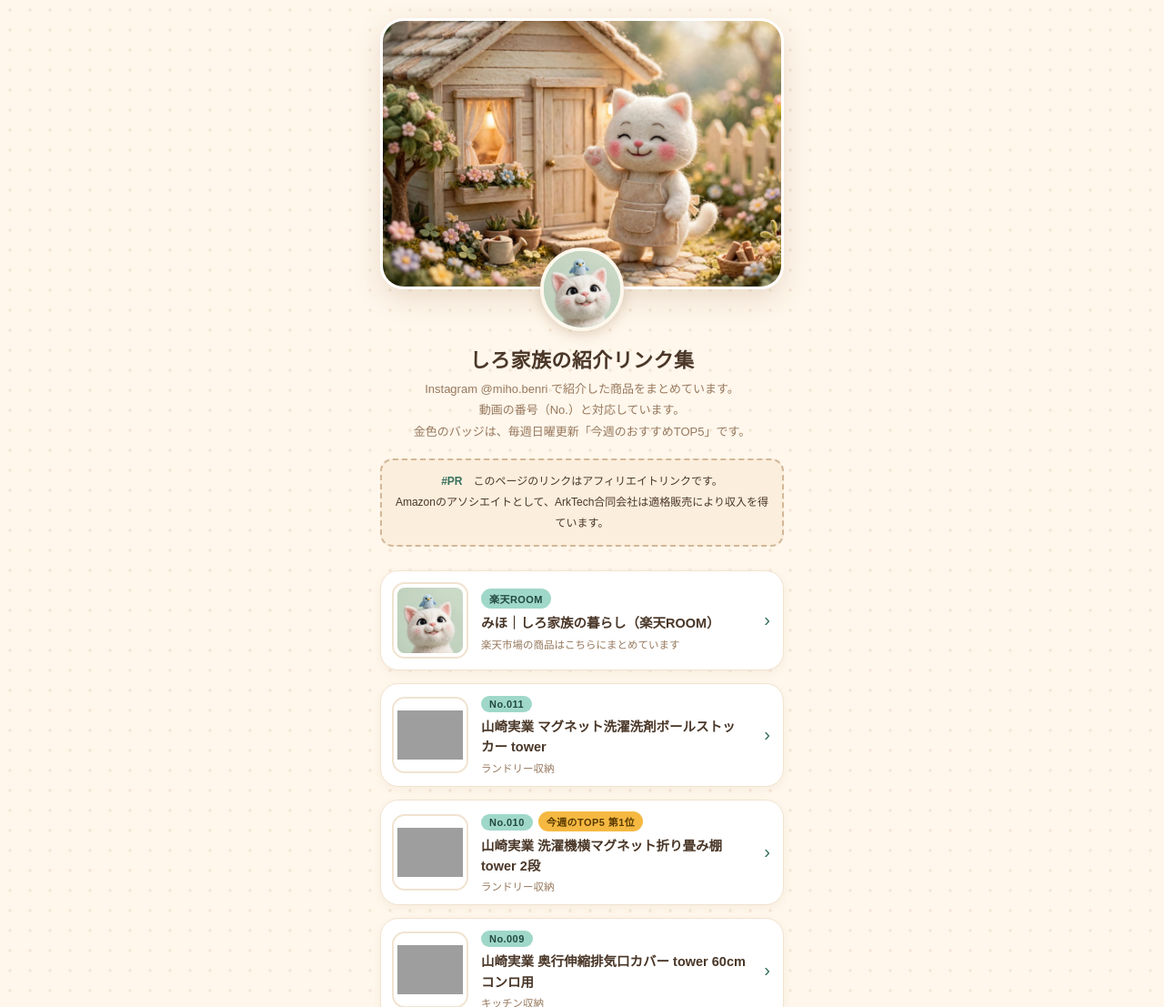
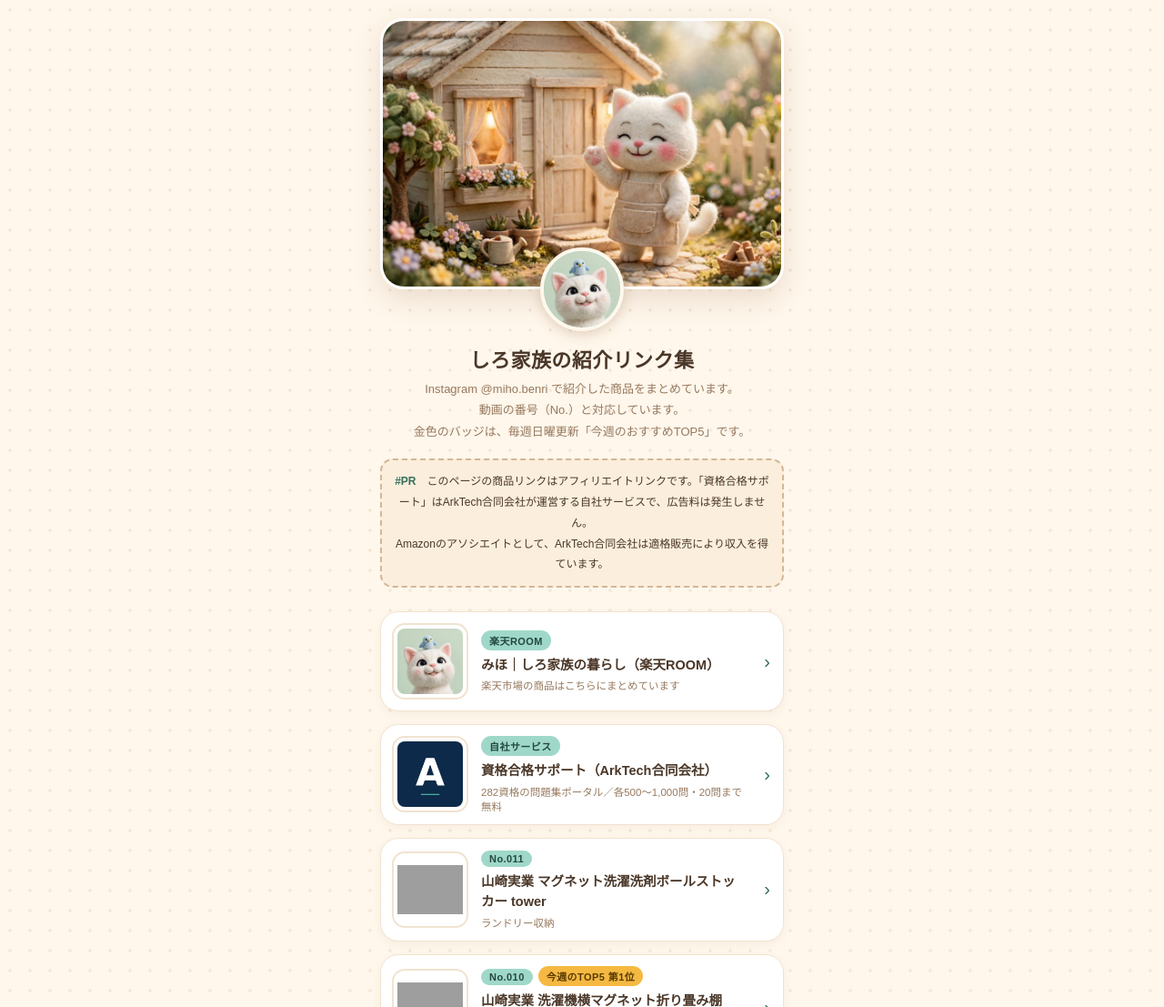
Before and after one commit to takayuki0621ota-spec/arktech-site, a plain HTML site: page links.html in a window 1280 px wide. Shown: the top 1107 px of the page at 91% size. Drawn offline with Linux system fonts and the light colour scheme; grey boxes are pictures that could not be loaded.

Commit message:
リンク集ページに自社サービス（資格合格サポート）カードを追加

```diff
--- a/links.html
+++ b/links.html
@@ -81,7 +81,7 @@
     <h1>しろ家族の紹介リンク集</h1>
     <p class="who">Instagram @miho.benri で紹介した商品をまとめています。<br>動画の番号（No.）と対応しています。<br>金色のバッジは、毎週日曜更新「今週のおすすめTOP5」です。</p>
     <div class="pr">
-      <b>#PR</b>　このページのリンクはアフィリエイトリンクです。<br>
+      <b>#PR</b>　このページの商品リンクはアフィリエイトリンクです。「資格合格サポート」はArkTech合同会社が運営する自社サービスで、広告料は発生しません。<br>
       Amazonのアソシエイトとして、ArkTech合同会社は適格販売により収入を得ています。
     </div>
   </header>
@@ -90,6 +90,11 @@
     <a class="card" href="https://room.rakuten.co.jp/shirokazoku/items" target="_blank" rel="nofollow sponsored noopener">
       <img class="thumb" src="icon.jpg" alt="" loading="lazy">
       <span class="meta"><span class="no">楽天ROOM</span><span class="name">みほ｜しろ家族の暮らし（楽天ROOM）</span><span class="cat">楽天市場の商品はこちらにまとめています</span></span>
+      <span class="arrow">›</span>
+    </a>
+    <a class="card" href="https://arktech-store.com/" target="_blank" rel="noopener">
+      <img class="thumb" src="arktech_academy_icon.png" alt="" loading="lazy">
+      <span class="meta"><span class="no">自社サービス</span><span class="name">資格合格サポート（ArkTech合同会社）</span><span class="cat">282資格の問題集ポータル／各500〜1,000問・20問まで無料</span></span>
       <span class="arrow">›</span>
     </a>
     <a class="card" href="https://www.amazon.co.jp/dp/B07N6J5TNZ?&linkCode=ll2&tag=arktechllc-22&linkId=7406be139b02a5d229c991551e313ade&ref_=as_li_ss_tl" target="_blank" rel="nofollow sponsored noopener">
```
